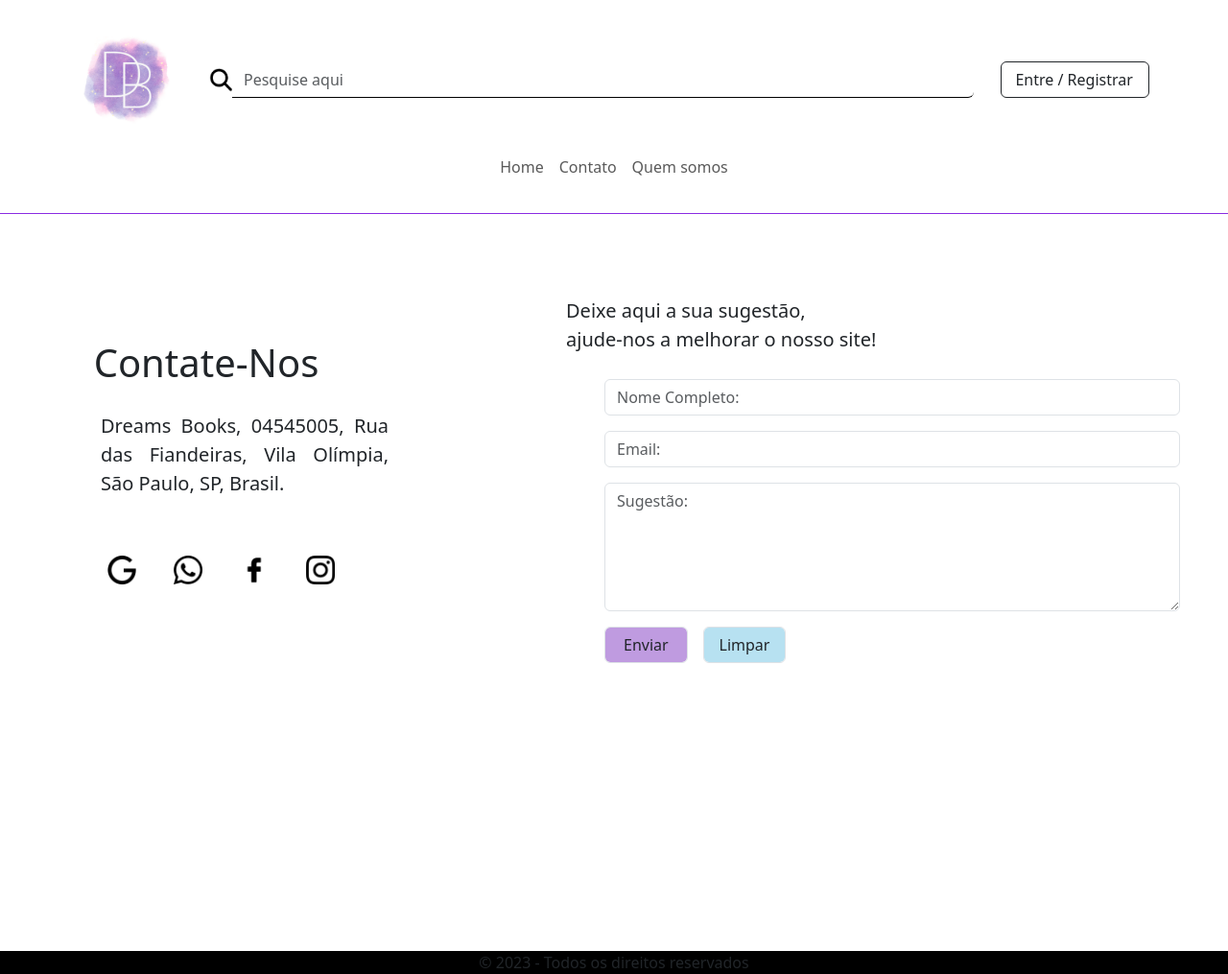
After one commit to kath09luisa/DreamsBooks, a PHP site: page /contato.php in a window 1280 px wide. The commit adds this page. Shown: the whole page at 96% size. Run offline with PHP 8.4, Linux system fonts and the light colour scheme; some libraries are stand-ins or nearby versions.

Commit message:
php pág contato e outros

```diff
--- /dev/null
+++ b/contato.php
@@ -0,0 +1,184 @@
+<?php
+
+session_start();
+
+if (isset($_SESSION["user_id"])) {
+
+    $mysqli = require __DIR__ . "/database.php";
+
+    $sql = "SELECT * FROM usuario
+            WHERE id = {$_SESSION["user_id"]}";
+
+    $result = $mysqli->query($sql);
+
+    $user = $result->fetch_assoc();
+}
+
+?>
+<!DOCTYPE html>
+<html lang="en">
+  <head>
+    <meta charset="utf-8" />
+    <meta http-equiv="X-UA-Compatible" content="IE-edge" />
+    <meta name="viewport" content="width-device-width, initial-scale-1" />
+    <link rel="shortcut icon" href="./assets/livro.ico" type="image/x-icon">
+    <title>Dreams Books</title>
+
+    <link
+      href="https://fonts.googleapis.com/icon?family=Material+Icons"
+      rel="stylesheet"
+    />
+    <link href="./styles/style_ctt.css" rel="stylesheet" />
+    <script src="https://ajax.googleapis.com/ajax/libs/jquery/1.11.1/jquery.min.js"></script>
+    <script
+      src="./../bootstrap-5.3.1/dist/js/bootstrap.min.js"
+      rel="stylesheet"
+    ></script>
+    <link
+      href="https://cdn.jsdelivr.net/npm/bootstrap@5.3.2/dist/css/bootstrap.min.css"
+      rel="stylesheet"
+      integrity="sha384-T3c6CoIi6uLrA9TneNEoa7RxnatzjcDSCmG1MXxSR1GAsXEV/Dwwykc2MPK8M2HN"
+      crossorigin="anonymous"
+    />
+    <script
+      src="https://cdn.jsdelivr.net/npm/bootstrap@5.3.2/dist/js/bootstrap.bundle.min.js"
+      integrity="sha384-C6RzsynM9kWDrMNeT87bh95OGNyZPhcTNXj1NW7RuBCsyN/o0jlpcV8Qyq46cDfL"
+      crossorigin="anonymous"
+    ></script>
+  </head>
+
+  <body>
+    <header>
+      <nav class="navbar navbar-expand-lg" id="navbar">
+            <div class="container">
+              <a class="navbar-brand" href="#">
+                <img src="./assets/logo.png" alt="logo" id="logo" />
+              </a>
+              <form
+                class="d-flex align-items-center input-group mx-1 px-3"
+                role="search"
+              >
+                <img src="./assets/search.png" alt="search" width="25" height="25" />
+                <input
+                  class="form-control me-2 border-top-0 border-start-0 border-end-0 border-black"
+                  type="search"
+                  placeholder="Pesquise aqui"
+                  aria-label="Search"
+                />
+              </form>
+
+                <?php if (isset($user)): ?>
+                <ul class="navbar-nav ms-5 mb-2 mb-lg-0 d-flex justify-content-between">
+                <div class="d-flex">
+                  <li class="nav-item dropdown">
+                    <a
+                      class="nav-link dropdown-toggle"
+                      href="#"
+                      role="button"
+                      data-bs-toggle="dropdown"
+                      aria-expanded="false"
+                    >
+                      <img src="./assets/user.png" alt="usuario" width="25" />
+                    </a>
+                      <ul class="dropdown-menu">
+                        <li><a class="dropdown-item disabled">
+                  <?= htmlspecialchars($user["nome"]) ?>
+                      </a></li>
+                      <li><a class="dropdown-item" href="#">Perfil</a></li>
+                        <li><hr class="dropdown-divider" /></li>
+                          <li>
+                            <a class="dropdown-item" href="logout.php">Logout</a>
+                          </li>
+                        </ul>
+                      </li>
+                      <li class="nav-item">
+                        <a class="nav-link" href="#">
+                          <img src="./assets/heart.png" alt="favoritos" width="25" />
+                        </a>
+                      </li>
+                  </div>
+                  </ul>
+
+                  <?php else: ?>
+
+                        <a class="btn btn-outline-dark" href="login.php" id="login" role="button">Entre / Registrar</a>
+
+                    <?php endif; ?>
+              </div>
+          </nav>
+
+      <nav class="navbar navbar-expand-lg">
+        <div class="container justify-content-center">
+          <ul class="navbar-nav d-flex justify-content-around">
+            <li class="nav-item"><a href="index.php" class="nav-link">Home</a></li>
+            <li class="nav-item"><a href="contato.php" class="nav-link">Contato</a></li>
+            <li class="nav-item">
+              <a href="quemsomos.php" class="nav-link">Quem somos</a>
+            </li>
+          </ul>
+        </div>
+      </nav>
+    </header>
+
+    <div id="center">
+      <div id="titulo">
+            <p class="fw-normal">Contate-Nos</p>
+      </div>
+    </div>
+    <div id="center2">
+      <div id="localizacao">
+        <p class="fw-light">Dreams Books, 04545005, Rua das Fiandeiras, Vila Olímpia, São Paulo, SP, Brasil. </p>
+      </div>
+    </div>
+
+    <div class="container-sm">
+        <div class="row">
+            <div id="logos">
+            <div class="col">
+                    <a href="#"><img src="./assets/google.png" width="30px"></a>
+            </div>
+            <div class="col">
+                    <a href="#"><img src="./assets/whatsapp.png" width="30px"></a>
+            </div>
+            <div class="col">
+                    <a href="#"><img src="./assets/facebook.png" width="30px"></a>
+            </div>
+            <div class="col">
+                    <a href="#"><img src="./assets/instagram.png" width="30px"></a>
+            </div>
+            </div>
+        </div>
+    </div>
+
+    <div id="center3">
+        <div id="textinho">
+              <p class="fw-normal">Deixe aqui a sua sugestão,<br> ajude-nos a melhorar o nosso site!</p>
+        </div>
+    </div>
+
+    <div id="formulario">
+        <form id="contato" method="post" action="ctt.php" class="row g-3">
+            <div class="col-12">
+                <input type="text" class="form-control" id="nome" name="nome_ctt" placeholder="Nome Completo:">
+            </div>
+            <div class="col-12">
+                <input type="text" class="form-control" id="email" name="email_ctt" placeholder="Email:">
+            </div>
+            <div class="col-12">
+                <textarea class="form-control" aria-label="With textarea" id="suges" name="suges_ctt" rows="5" maxlength="500" placeholder="Sugestão:"></textarea>
+            </div>
+            <div class="col-2">
+                <input type="submit" class="form-control" id="submit" name="enviar" value="Enviar">
+            </div>
+            <div class="col-2">
+                <input type="reset" class="form-control" id="reset" name="limpar" value="Limpar">
+            </div>
+        </form>
+    </div>
+
+    <footer class="bottom">
+        <p>&copy; 2023 - Todos os direitos reservados</p>
+    </footer>
+
+  </body>
+</html>
--- a/login.php
+++ b/login.php
@@ -77,7 +77,6 @@ if ($_SERVER["REQUEST_METHOD"] === "POST") {
                 <form method="post" id="login" class="input-group">
                     <input type="text" class="input-field" name="email" placeholder="Email" value="<?= htmlspecialchars($_POST["email"] ?? "") ?>" required>
                     <input type="password" class="input-field" name="senha" placeholder="Senha" required>
-                    <input type="checkbox" class="check-box"/><span>Lembrar Senha</span>
                     <div id="div-center">
                       <button type="submit" class="submit-btn">Log In</button>
                     </div>
--- a/styles/style.css
+++ b/styles/style.css
@@ -143,6 +143,3 @@ header {
   width: 200px !important;
   padding-left: 10px;
 }
-#foto_user{
-  margin-right: 15px !important;
-}
--- a/styles/style_ctt.css
+++ b/styles/style_ctt.css
@@ -92,3 +92,7 @@ body {
     margin-top: 300px;
     width: 100%;
   }
+#login{
+    width: 200px !important;
+    padding-left: 10px;
+  }
--- a/styles/style_qs.css
+++ b/styles/style_qs.css
@@ -83,3 +83,7 @@ body {
 #p1{
   font-size: 30px;
 }
+#login{
+  width: 200px !important;
+  padding-left: 10px;
+}
```
Also changed, not shown: contato.html (deleted, +0 -159 lines), ctt.php (added, +31 -0 lines), index.php (+4 -4 lines), quemsomos.php (renamed from quemsomos.html, +36 -10 lines), styles/login-style.css (+5 -5 lines).
